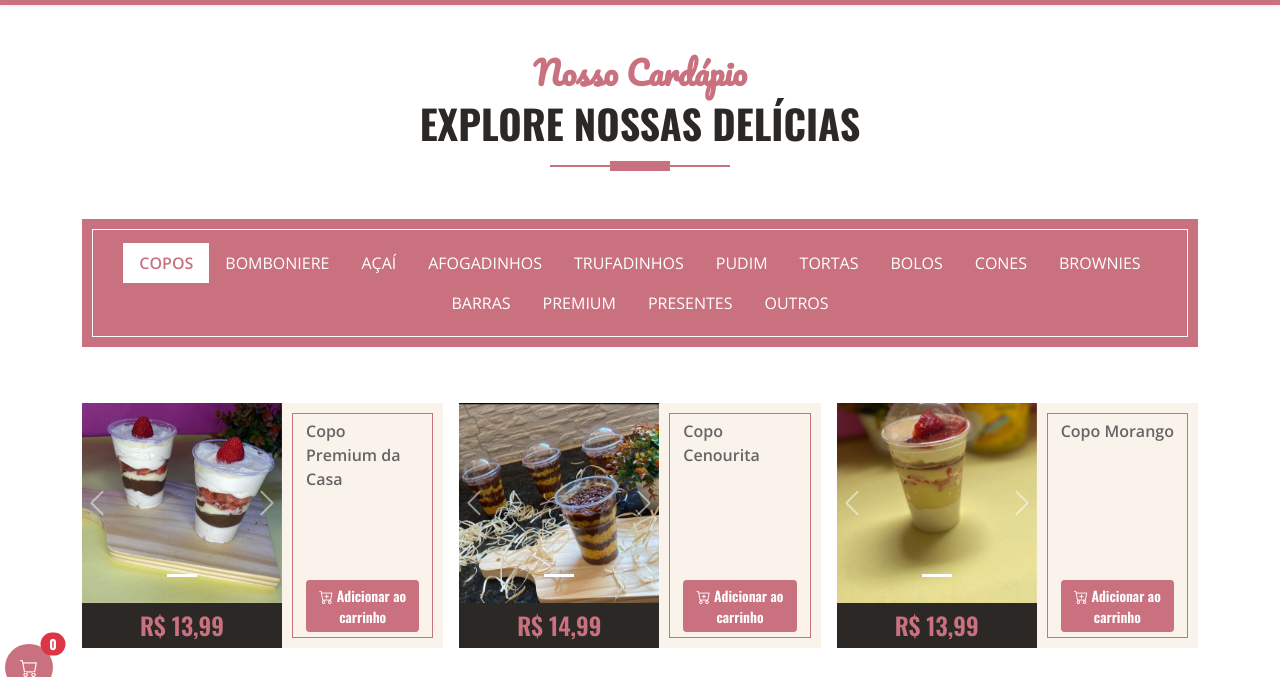
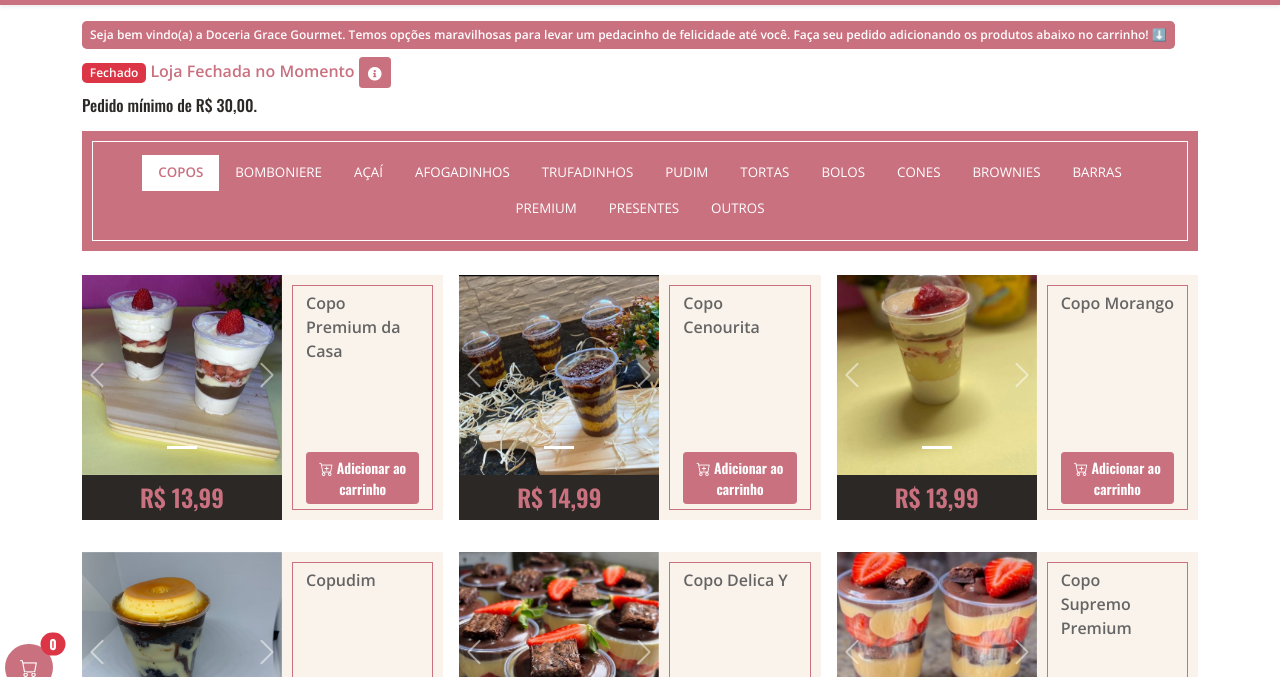
Before and after one commit to Amaple28/website_grace_gourmet, a plain HTML site: page menu.html in a window 1280 px wide. Shown: the part 99-776 px from the top of the page. Drawn offline with nearby package versions, Linux system fonts and the light colour scheme.

Commit message:
fix: design menu

```diff
--- a/css/style.css
+++ b/css/style.css
@@ -134,6 +134,10 @@ h6,
     color: #CA7180 !important;
     font-weight: 600;
     background-color: #fff;
+}
+
+.nav-pills{
+    font-size: smaller;
 }
 
 .logo-nav{
@@ -425,3 +429,7 @@ td{
     object-position: right bottom;
     object-fit: cover;
 }
+
+.table-text-right thead th, .table-text-right tbody td {
+    text-align: left;
+}
--- a/js/checkout.js
+++ b/js/checkout.js
@@ -69,3 +69,45 @@ function enviarPedido(){
     //enviar pedido para o whatsapp
     window.open("https://wa.me/5531991805907?text=PedidoGrace Gourmet");
 }
+
+// ao abrir tela verificar se loja esta berta ou fechada pra escrever na div class horario-func
+document.addEventListener('DOMContentLoaded', () => {
+    const horario_func = document.querySelector('.horario-func');
+    const data = new Date();
+    const dia_semana = data.getDay();
+    const hora = data.getHours();
+    const minuto = data.getMinutes();
+
+    const horario_func_loja = [
+        { dia: 0, abertura: 0, fechamento: 18 },
+        { dia: 1, abertura: 8, fechamento: 18 },
+        { dia: 2, abertura: 8, fechamento: 18 },
+        { dia: 3, abertura: 8, fechamento: 18 },
+        { dia: 4, abertura: 8, fechamento: 18 },
+        { dia: 5, abertura: 8, fechamento: 12 },
+        { dia: 6, abertura: 0, fechamento: 0 }
+    ]
+
+    let conteudo_loja_fechada =`<span class="badge bg-danger  rounded-3">Fechado</span>
+                    Loja Fechada no Momento
+                    <button class="btn btn-sm btn-primary" data-bs-toggle="modal" data-bs-target="#horarioFuncModal">
+                        <i class="fas fa-info-circle"></i>
+                    </button>`;
+
+    let conteudo_loja_aberta = `<span class="badge bg-success  rounded-3">Aberto</span>
+                    Loja Aberta no Momento
+                    <button class="btn btn-sm btn-primary" data-bs-toggle="modal" data-bs-target="#horarioFuncModal">
+                        <i class="fas fa-info-circle"></i>
+                    </button>`;
+
+    //verificar se loja esta aberta ou fechada
+    horario_func_loja.forEach(horario => {
+        if (horario.dia == dia_semana) {
+            if (hora >= horario.abertura && hora < horario.fechamento) {
+                horario_func.innerHTML = conteudo_loja_aberta;
+            } else {
+                horario_func.innerHTML = conteudo_loja_fechada;
+            }
+        }
+    });
+});
--- a/js/produtos.js
+++ b/js/produtos.js
@@ -267,7 +267,7 @@ const produtos = [
         categoria: 4,
         disponibilidade: true,
         imagens: [
-            ''
+            './img/produtos/afogadinho_morango1.png'
         ]
     },
     {
@@ -289,7 +289,7 @@ const produtos = [
         categoria: 5,
         disponibilidade: true,
         imagens: [
-            ''
+            './img/produtos/trufadinho1.png'
         ]
     },
     {
@@ -300,7 +300,7 @@ const produtos = [
         categoria: 5,
         disponibilidade: true,
         imagens: [
-            ''
+            './img/produtos/trufadinho1.png'
         ]
     },
     {
@@ -311,7 +311,7 @@ const produtos = [
         categoria: 5,
         disponibilidade: true,
         imagens: [
-            ''
+            './img/produtos/trufadinho1.png'
         ]
     },
     {
@@ -333,7 +333,7 @@ const produtos = [
         categoria: 6,
         disponibilidade: true,
         imagens: [
-            ''
+            './img/produtos/pudim1.jpeg'
         ]
     },
     {
@@ -344,7 +344,7 @@ const produtos = [
         categoria: 6,
         disponibilidade: true,
         imagens: [
-            ''
+            './img/produtos/pudim1.jpeg'
         ]
     },
     {
@@ -355,7 +355,8 @@ const produtos = [
         categoria: 7,
         disponibilidade: true,
         imagens: [
-            ''
+            './img/produtos/torta1.png',
+            './img/produtos/torta2.png'
         ]
     },
     {
@@ -366,7 +367,8 @@ const produtos = [
         categoria: 7,
         disponibilidade: true,
         imagens: [
-            ''
+            './img/produtos/torta2.png',
+            './img/produtos/torta1.png'
         ]
     },
     {
@@ -377,7 +379,8 @@ const produtos = [
         categoria: 7,
         disponibilidade: true,
         imagens: [
-            ''
+            './img/produtos/torta1.png',
+            './img/produtos/torta2.png'
         ]
     },
     {
@@ -388,7 +391,8 @@ const produtos = [
         categoria: 7,
         disponibilidade: true,
         imagens: [
-            ''
+            './img/produtos/torta1.png',
+            './img/produtos/torta2.png'
         ]
     },
     {
@@ -399,7 +403,8 @@ const produtos = [
         categoria: 7,
         disponibilidade: true,
         imagens: [
-            ''
+            './img/produtos/torta2.png',
+            './img/produtos/torta1.png'
         ]
     },
     {
@@ -629,6 +634,7 @@ const produtos = [
         categoria: 11,
         disponibilidade: true,
         imagens: [
+            './img/produtos/barra_trufada4.jpeg',
             './img/produtos/barra_trufada1.jpeg',
             './img/produtos/barra_trufada2.jpeg'
         ]
@@ -641,6 +647,7 @@ const produtos = [
         categoria: 11,
         disponibilidade: true,
         imagens: [
+            './img/produtos/barra_trufada4.jpeg',
             './img/produtos/barra_trufada1.jpeg',
             './img/produtos/barra_trufada2.jpeg'
         ]
@@ -653,6 +660,7 @@ const produtos = [
         categoria: 11,
         disponibilidade: true,
         imagens: [
+            './img/produtos/barra_trufada4.jpeg',
             './img/produtos/barra_trufada1.jpeg',
             './img/produtos/barra_trufada2.jpeg'
         ]
@@ -665,6 +673,7 @@ const produtos = [
         categoria: 11,
         disponibilidade: true,
         imagens: [
+            './img/produtos/barra_trufada4.jpeg',
             './img/produtos/barra_trufada1.jpeg',
             './img/produtos/barra_trufada2.jpeg'
         ]
@@ -677,6 +686,7 @@ const produtos = [
         categoria: 11,
         disponibilidade: true,
         imagens: [
+            './img/produtos/barra_trufada4.jpeg',
             './img/produtos/barra_trufada3.jpeg',
             './img/produtos/barra_trufada2.jpeg'
         ]
@@ -822,7 +832,7 @@ const produtos = [
         valor: 'R$ 15,99',
         descricao: '',
         categoria: 10,
-        disponibilidade: true,
+        disponibilidade: false,
         imagens: [
             './img/produtos/brownie_escrita1.jpeg'
         ]
@@ -918,9 +928,11 @@ document.addEventListener('DOMContentLoaded', () => {
                     <div class="d-flex flex-column justify-content-between text-start bg-secondary border-inner border-inner-dark px-4">
                         <p class="mt-3"><b>${produto.nome}</b></p>
                         <span>${produto.descricao}</span>
-                        <button class="btn btn-primary btn-sm mb-3" onclick="adicionarAoCarrinho(${produto.id})">
-                            <i class="bi bi-cart-plus"></i> Adicionar ao carrinho
-                        </button>
+                        ${produto.disponibilidade ? `
+                            <button class="btn btn-primary btn-sm mb-3" onclick="adicionarAoCarrinho(${produto.id})"> <i class="bi bi-cart-plus"></i> Adicionar ao carrinho </button>
+                        ` : `
+                            <button class="btn btn-dark btn-sm mb-3" disabled> <i class="fas fa-ban"></i> Produto Indisponível </button>
+                        `}
                     </div>
                 </div>
             `;
--- a/menu.html
+++ b/menu.html
@@ -121,15 +121,75 @@
     </div>
     <!-- Modal Checkout End -->
 
+    <!-- Modal Horario Funcionamento Start-->
+    <div class="modal center fade" id="horarioFuncModal" tabindex="-1" role="dialog" aria-labelledby="horarioFuncModalLabel" aria-hidden="true">
+        <div class="modal-dialog" role="document">
+            <div class="modal-content">
+                <div class="modal-header">
+                    <h5 class="modal-title" id="horarioFuncModalLabel">Horário de Funcionamento</h5>
+                    <button type="button" class="btn-close" data-bs-dismiss="modal" aria-label="Close"></button>
+                </div>
+                <div class="modal-body">
+                    <table class="table table-text-right">
+                        <thead>
+                            <tr>
+                                <th>Dia</th>
+                                <th>Horário</th>
+                            </tr>
+                        </thead>
+                        <tbody>
+                            <tr>
+                                <td>Segunda-feira</td>
+                                <td>08:00 - 18:00</td>
+                            </tr>
+                            <tr>
+                                <td>Terça-feira</td>
+                                <td>08:00 - 18:00</td>
+                            </tr>
+                            <tr>
+                                <td>Quarta-feira</td>
+                                <td>08:00 - 18:00</td>
+                            </tr>
+                            <tr>
+                                <td>Quinta-feira</td>
+                                <td>08:00 - 18:00</td>
+                            </tr>
+                            <tr>
+                                <td>Sexta-feira</td>
+                                <td>08:00 - 18:00</td>
+                            </tr>
+                            <tr>
+                                <td>Sábado</td>
+                                <td>08:00 - 12:00</td>
+                            </tr>
+                            <tr>
+                                <td>Domingo</td>
+                                <td>Fechado</td>
+                            </tr>
+                        </tbody>
+                    </table>
+                </div>
+            </div>
+        </div>
+    </div>
+    <!-- Modal Horario Funcionamento End -->
+
     <!-- Products Start -->
-    <div class="container-fluid about py-5">
+    <div class="container-fluid about py-3">
         <div class="container">
-            <div class="section-title position-relative text-center mx-auto mb-5 pb-3" style="max-width: 600px;">
-                <h2 class="text-primary font-secondary">Nosso Cardápio</h2>
-                <h1 class="display-8 text-uppercase">Explore Nossas Delícias</h1>
+            <div class=" position-relative mx-auto mb-3">
+                <span class="badge bg-primary p-2 rounded-3 mb-2">
+                    Seja bem vindo(a) a Doceria Grace Gourmet. Temos opções maravilhosas para levar um pedacinho de felicidade até você. Faça seu pedido adicionando os produtos abaixo no carrinho! ⬇️
+                </span>
+                <p class="text-primary fw-bold mb-2 horario-func">
+                </p>
+                <h6>
+                    Pedido mínimo de R$ 30,00.
+                </h6>
+
             </div>
             <div class="tab-class text-center">
-                <ul class="nav nav-pills d-inline-flex justify-content-center bg-primary text-uppercase border-inner p-4 mb-5" id="categorias">
+                <ul class="nav nav-pills d-inline-flex justify-content-center bg-primary text-uppercase border-inner p-4 mb-3" id="categorias">
                 </ul>
                 <div class="tab-content" id="produtos">
                 </div>
@@ -139,7 +199,7 @@
     <!-- Products End -->
 
     <!-- Footer Start -->
-    <div class="container-fluid bg-img text-secondary" style="margin-top: 90px">
+    <div class="container-fluid bg-img text-secondary" style="margin-top: 90px;">
         <div class="container">
             <div class="row gx-5">
                 <div class="col-lg-4 col-md-6">
```
Also changed, not shown: img/produtos/afogadinho_morango1.png (added), img/produtos/barra_trufada4.jpeg (added), img/produtos/torta1.png (added), img/produtos/torta2.png (added), img/produtos/trufadinho1.png (added).
